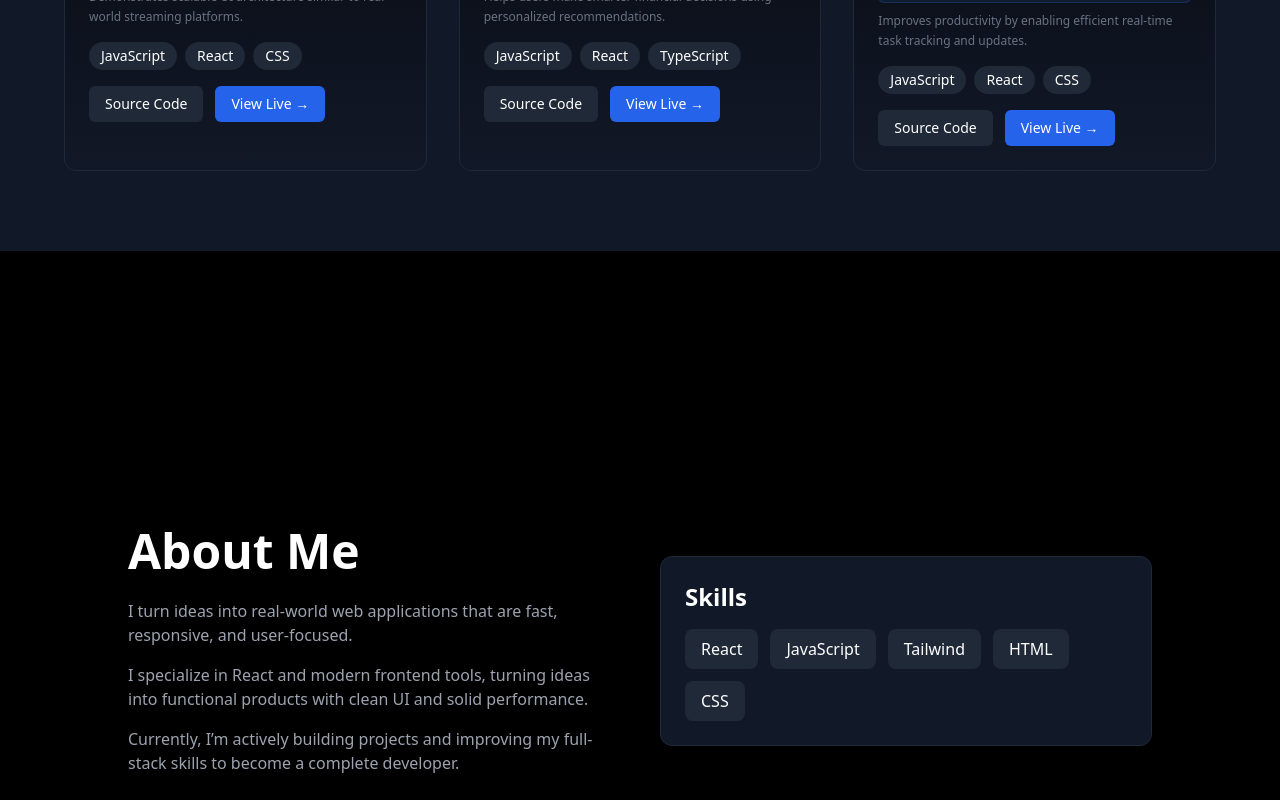
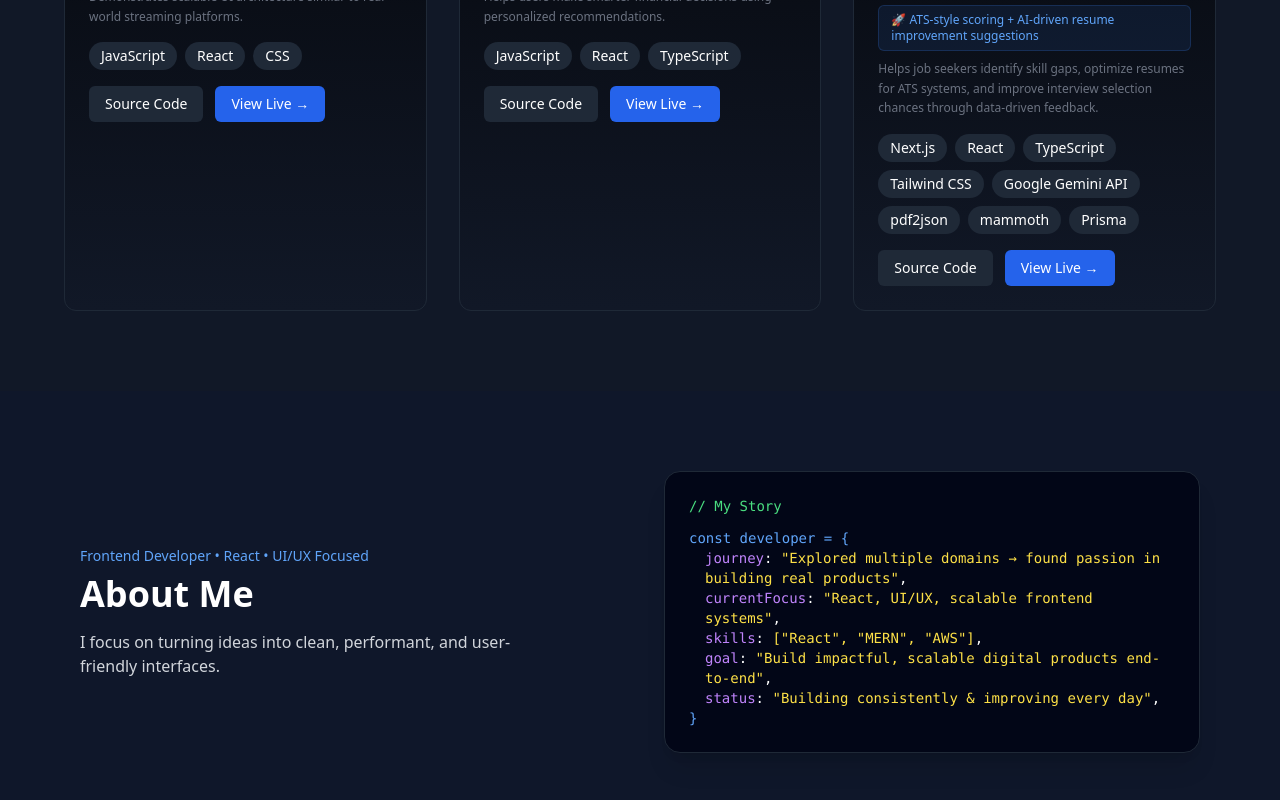
Before and after one commit to arjunyadavtech/Portfolio-website, a React app: page / in a window 1280 px wide. Shown: the part 1400-2200 px from the top of the page. Built offline with nearby package versions, Linux system fonts and the light colour scheme; the HTML template or start-up script is replaced by a standard one.

Commit message:
feat: add new project to portfolio

```diff
--- a/src/components/About/About.jsx
+++ b/src/components/About/About.jsx
@@ -1,48 +1,75 @@
-const About = () => {
+export default function About() {
   return (
-    <section
-      id="about"
-      className="min-h-screen bg-black text-white px-6 py-20 flex items-center"
-    >
-      <div className="max-w-5xl mx-auto grid md:grid-cols-2 gap-10 items-center">
-
-        {/* LEFT SIDE */}
-        <div className="space-y-4">
-          <h2 className="text-4xl md:text-5xl font-bold mb-6">
-            About Me
-          </h2>
-
-          <p className="text-gray-400 mb-4">
-            I turn ideas into real-world web applications that are fast, responsive, and user-focused.
+    <section className="py-20 px-6 md:px-20 bg-[#0f172a] text-white">
+      <div className="max-w-6xl mx-auto grid md:grid-cols-2 gap-12 items-center">
+        {/* LEFT MINIMAL */}
+        <div>
+          <p className="text-sm text-blue-400 font-medium mb-2">
+            Frontend Developer • React • UI/UX Focused
           </p>
 
-          <p className="text-gray-400 mb-4">
-           I specialize in React and modern frontend tools, turning ideas into functional products with clean UI and solid performance.
-          </p>
+          <h2 className="text-4xl font-bold mb-4">About Me</h2>
 
-          <p className="text-gray-400">
-          Currently, I’m actively building projects and improving my full-stack skills to become a complete developer.
+          <p className="text-gray-300 mt-4 max-w-md">
+            I focus on turning ideas into clean, performant, and user-friendly
+            interfaces.
           </p>
         </div>
 
-        {/* RIGHT SIDE */}
-        <div className="bg-gray-900 p-6 rounded-xl border border-gray-800">
-          <h3 className="text-2xl font-semibold mb-4">
-            Skills
-          </h3>
+        {/* RIGHT FULL STORY CARD */}
+        <div
+          className="bg-[#020617] border border-gray-800 rounded-2xl p-6 font-mono text-sm shadow-xl
+                        hover:scale-[1.02] transition duration-300"
+        >
+          <p className="text-green-400 mb-3">// My Story</p>
 
-          <div className="flex flex-wrap gap-3">
-            <span className="bg-gray-800 px-4 py-2 rounded-lg hover:bg-blue-500/20 hover:text-blue-400 transition cursor-default">React</span>
-            <span className="bg-gray-800 px-4 py-2 rounded-lg hover:bg-blue-500/20 hover:text-blue-400 transition cursor-default">JavaScript</span>
-            <span className="bg-gray-800 px-4 py-2 rounded-lg hover:bg-blue-500/20 hover:text-blue-400 transition cursor-default">Tailwind</span>
-            <span className="bg-gray-800 px-4 py-2 rounded-lg hover:bg-blue-500/20 hover:text-blue-400 transition cursor-default">HTML</span>
-            <span className="bg-gray-800 px-4 py-2 rounded-lg hover:bg-blue-500/20 hover:text-blue-400 transition cursor-default">CSS</span>
-          </div>
+          <p className="text-blue-400">const developer = {"{"}</p>
+
+          <p className="ml-4">
+            <span className="text-purple-400">journey</span>:
+            <span className="text-yellow-300">
+              {" "}
+              "Explored multiple domains → found passion in building real
+              products"
+            </span>
+            ,
+          </p>
+
+          <p className="ml-4">
+            <span className="text-purple-400">currentFocus</span>:
+            <span className="text-yellow-300">
+              {" "}
+              "React, UI/UX, scalable frontend systems"
+            </span>
+            ,
+          </p>
+
+          <p className="ml-4">
+            <span className="text-purple-400">skills</span>:
+            <span className="text-yellow-300"> ["React", "MERN", "AWS"]</span>,
+          </p>
+
+          <p className="ml-4">
+            <span className="text-purple-400">goal</span>:
+            <span className="text-yellow-300">
+              {" "}
+              "Build impactful, scalable digital products end-to-end"
+            </span>
+            ,
+          </p>
+
+          <p className="ml-4">
+            <span className="text-purple-400">status</span>:
+            <span className="text-yellow-300">
+              {" "}
+              "Building consistently & improving every day"
+            </span>
+            ,
+          </p>
+
+          <p className="text-blue-400">{"}"}</p>
         </div>
-
       </div>
     </section>
   );
-};
-
-export default About;
+}
--- a/src/components/Projects/Projects.jsx
+++ b/src/components/Projects/Projects.jsx
@@ -1,6 +1,7 @@
 import NetflixCloneImg from "../../assets/Netflix-clone.png";
 import CreditCardAiAdvisorZoomImg from "../../assets/CreditCardAiAdvisorZoom.png";
 import TodoApp from "../../assets/TodoApp.png";
+import ResumeAnalyzer from "../../assets/ResumeAnalyzer1.png";
 
 const projects = [
   {
@@ -32,17 +33,39 @@ const projects = [
     image: CreditCardAiAdvisorZoomImg,
   },
   {
-    title: "TO DO App",
+    title: "Resume Analyzer",
     description:
-      "Developed a React Todo App with dynamic state handling and responsive UI, showcasing core frontend skills in component design, user interaction, and state management.",
-    highlight: "Real-time task management with dynamic state updates",
+      "Built an AI-powered resume analysis platform that evaluates resumes against job descriptions using ATS-like logic. The system parses PDF/DOCX files, extracts skills, computes a match score, and generates actionable improvement suggestions using Google Gemini.",
+    highlight: "ATS-style scoring + AI-driven resume improvement suggestions",
     impact:
-      "Improves productivity by enabling efficient real-time task tracking and updates.",
-    tech: ["JavaScript", "React", "CSS"],
-    github: "https://github.com/arjunyadavtech/react-todo-app",
-    live: "https://todo-app-azure-nu-58.vercel.app/",
-    image: TodoApp,
+      "Helps job seekers identify skill gaps, optimize resumes for ATS systems, and improve interview selection chances through data-driven feedback.",
+    tech: [
+      "Next.js",
+      "React",
+      "TypeScript",
+      "Tailwind CSS",
+      "Google Gemini API",
+      "pdf2json",
+      "mammoth",
+      "Prisma",
+    ],
+    github: "https://github.com/arjunyadavtech/ai-resume-analyzer",
+    live: "https://ai-resume-analyzer-coral-omega.vercel.app/",
+    image: ResumeAnalyzer,
   },
+
+  // {
+  //   title: "TO DO App",
+  //   description:
+  //     "Developed a React Todo App with dynamic state handling and responsive UI, showcasing core frontend skills in component design, user interaction, and state management.",
+  //   highlight: "Real-time task management with dynamic state updates",
+  //   impact:
+  //     "Improves productivity by enabling efficient real-time task tracking and updates.",
+  //   tech: ["JavaScript", "React", "CSS"],
+  //   github: "https://github.com/arjunyadavtech/react-todo-app",
+  //   live: "https://todo-app-azure-nu-58.vercel.app/",
+  //   image: TodoApp,
+  // },
 ];
 
 const Projects = () => {
```
Also changed, not shown: src/assets/ResumeAnalyzer1.png (added).
